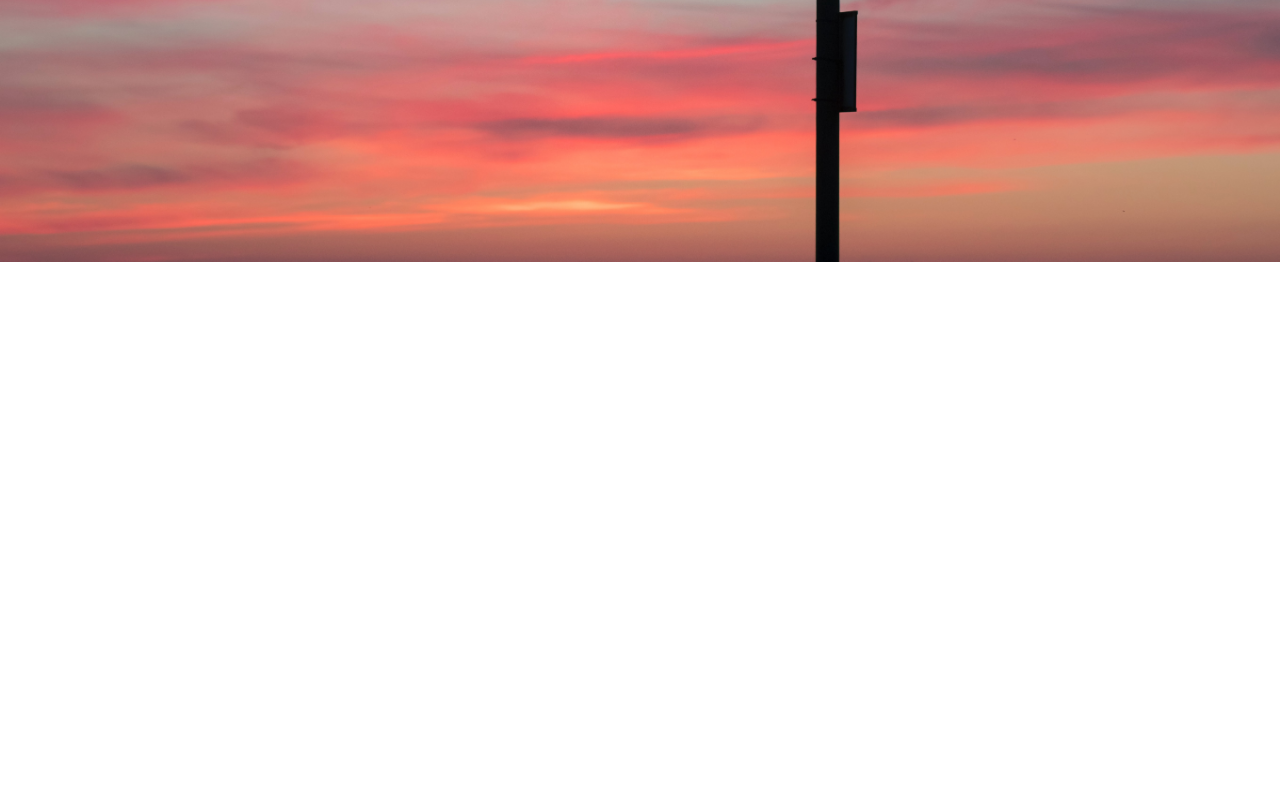
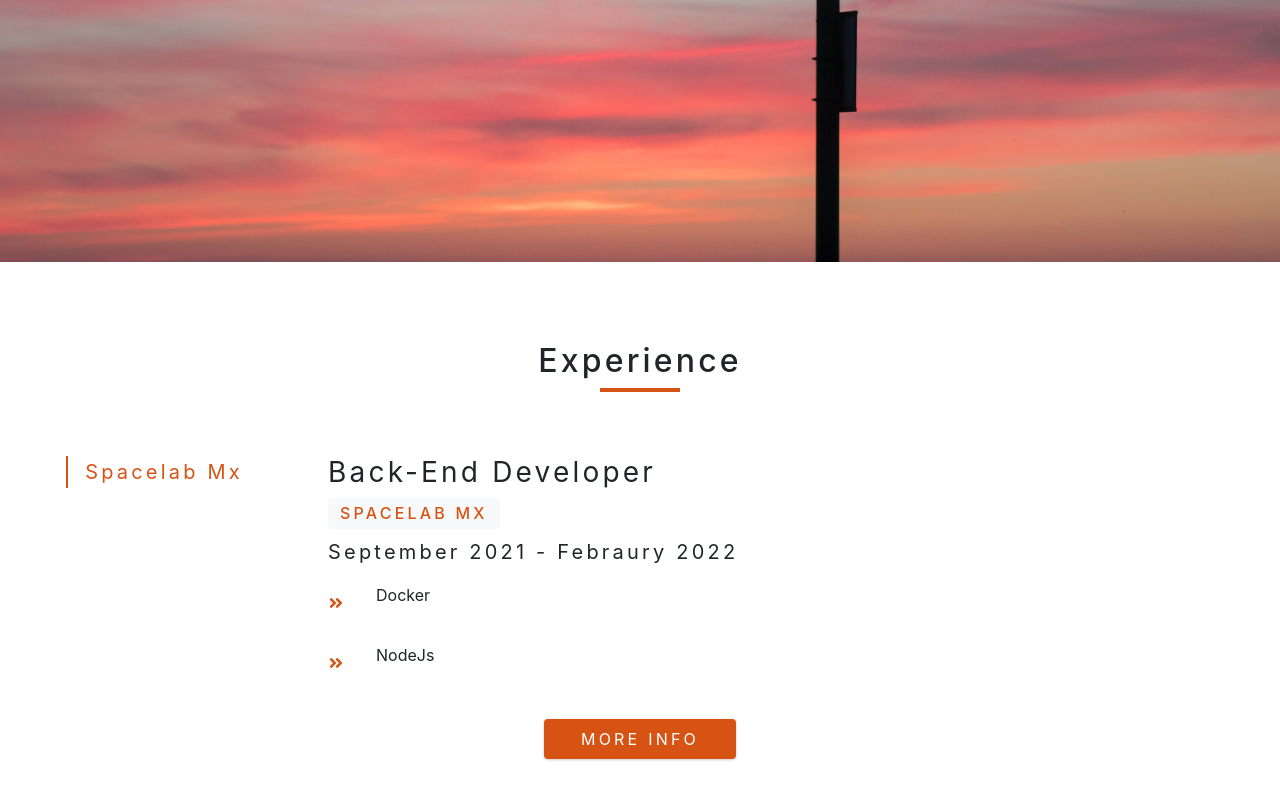
Before and after one commit to Andresrom1123/portafolio-react, a React (Create React App) app: page / in a window 1280 px wide. Shown: the part 538-1338 px from the top of the page. Before the commit the page ends 800 px from the top, so only its background shows below. Built offline with nearby package versions, Linux system fonts and the light colour scheme.

Commit message:
created seccion experience

```diff
--- a/src/App.js
+++ b/src/App.js
@@ -1,12 +1,13 @@
 import "./styles/App.css";
-import { social } from "./data";
+import { social } from "./data/icons&navbar";
 import Navbar from "./components/Navbar";
+import Experience from "./components/Experience";
 
 function App() {
   return (
-    <div>
-      <div className="banner p-5 d-flex flex-column justify-content-between">
-        <Navbar />
+    <main>
+      <section className="banner p-5 d-flex flex-column justify-content-between">
+        <Navbar route={"home"} />
         <div className="">
           <div>
             <div className="underline"></div>
@@ -32,8 +33,11 @@ function App() {
           </div>
         </div>
         <div></div>
-      </div>
-    </div>
+      </section>
+      <section>
+        <Experience />
+      </section>
+    </main>
   );
 }
 
--- /dev/null
+++ b/src/components/Experience.js
@@ -0,0 +1,62 @@
+import "../styles/Experience.css";
+import React, { useState, useEffect } from "react";
+import { FaAngleDoubleRight } from "react-icons/fa";
+import { jobs } from "../data/experience";
+
+const Experience = () => {
+  const [value, setValue] = useState(0);
+
+  const { company, dates, duties, title } = jobs[value];
+
+  return (
+    <section className="section">
+      <div className="title text-center">
+        <h2>Experience</h2>
+        <div className="underline mx-auto"></div>
+      </div>
+      <div className="jobs-center">
+        {/* btn container */}
+        <div className="btn-container d-flex justify-content-center flex-row flex-wrap flex-lg-column justify-content-lg-start">
+          {jobs.map((item, index) => {
+            return (
+              <button
+                key={item.id}
+                onClick={() => setValue(index)}
+                className={`job-btn mb-2 ${index === value && "active-btn"}`}
+              >
+                {item.company}
+              </button>
+            );
+          })}
+        </div>
+        {/* job info */}
+        <article className="job-info">
+          <h3>{title}</h3>
+          <h4 className="bg-light fs-6">{company}</h4>
+          <p className="job-date fs-5">{dates}</p>
+          {duties.map((duty, index) => {
+            return (
+              <div key={index} className="job-desc">
+                <FaAngleDoubleRight className="job-icon" />
+                <p className="text-body">{duty}</p>
+              </div>
+            );
+          })}
+        </article>
+      </div>
+      <button
+        type="button"
+        className="btn-job-info mt-3 d-block mx-auto d-block"
+      >
+        <a
+          className="text-center text-white text-decoration-none text-uppercase"
+          href="/about"
+        >
+          more info
+        </a>
+      </button>
+    </section>
+  );
+};
+
+export default Experience;
--- a/src/components/Navbar.js
+++ b/src/components/Navbar.js
@@ -1,9 +1,10 @@
 import "../styles/Navbar.css";
 import React, { useState, useRef, useEffect } from "react";
 import { FaBars } from "react-icons/fa";
-import { links } from "../data";
+import { links } from "../data/icons&navbar";
 
-const Navbar = () => {
+const Navbar = ({ route }) => {
+  console.log(route);
   const [showLinks, setShowLinks] = useState(false);
   const linkscontainerRef = useRef(null);
   const linksRef = useRef(null);
@@ -39,7 +40,9 @@ const Navbar = () => {
             return (
               <li className="list-group" key={id}>
                 <a
-                  className="text-decoration-none text-black pe-4 text-start"
+                  className={`text-decoration-none text-black pe-4 ps-md-2 text-start mb-3 mb-md-0 ${
+                    text === route && "active-btn"
+                  }`}
                   href={url}
                 >
                   {text}
--- /dev/null
+++ b/src/data/experience.js
@@ -0,0 +1,11 @@
+import React from "react";
+
+export const jobs = [
+  {
+    id: 1,
+    company: "spacelab mx",
+    dates: "September 2021 - Febraury 2022",
+    duties: ["Docker", "NodeJs"],
+    title: "back-end developer",
+  },
+];
--- a/src/styles/App.css
+++ b/src/styles/App.css
@@ -3,6 +3,7 @@
   --clr-primary-5: #d75314;
   --clr-primary-1: #9d3402;
   --transition: all 0.3s linear;
+  --radius: 0.25rem;
 }
 
 h1,
--- /dev/null
+++ b/src/styles/Experience.css
@@ -0,0 +1,103 @@
+:root {
+  --max-width: 1170px;
+}
+
+.title {
+  margin-bottom: 4rem;
+}
+
+.section {
+  width: 90vw;
+  margin: 5rem auto;
+  max-width: var(--max-width);
+}
+
+.jobs-center {
+  width: 80vw;
+  margin: 0 auto;
+  max-width: var(--max-width);
+}
+
+.btn-container {
+  margin-bottom: 4rem;
+}
+.job-desc {
+  display: grid;
+  grid-template-columns: auto 1fr;
+  column-gap: 2rem;
+  align-items: center;
+  margin-bottom: 1.25rem;
+}
+
+.job-btn {
+  background: transparent;
+  border-color: transparent;
+  text-transform: capitalize;
+  font-size: 1.25rem;
+  letter-spacing: var(--spacing);
+  margin: 0 0.25rem;
+  transition: var(--transition);
+  cursor: pointer;
+  padding: 0.25rem;
+  line-height: 1;
+  outline-color: var(--clr-primary-5);
+}
+
+.job-btn:hover,
+.list-group a:hover {
+  color: var(--clr-primary-5);
+  box-shadow: 0 2px var(--clr-primary-5);
+}
+
+.active-btn {
+  color: var(--clr-primary-5);
+  box-shadow: 0 2px var(--clr-primary-5);
+}
+
+.job-info h3 {
+  font-weight: 400;
+}
+
+.job-info h4 {
+  text-transform: uppercase;
+  color: var(--clr-primary-5);
+  display: inline-block;
+  padding: 0.375rem 0.75rem;
+  border-radius: var(--radius);
+}
+
+.job-date {
+  letter-spacing: var(--spacing);
+}
+.job-icon {
+  color: var(--clr-primary-5);
+}
+
+.btn-job-info {
+  border: 2px solid transparent;
+  padding: 0.375rem 0.75rem;
+  letter-spacing: var(--spacing);
+  box-shadow: 0 1px 3px rgba(0, 0, 0, 0.2);
+  border-radius: var(--radius);
+  width: 12rem;
+  background: var(--clr-primary-5);
+}
+.btn-job-info:hover {
+  background: var(--clr-primary-1);
+}
+@media screen and (min-width: 992px) {
+  .jobs-center {
+    width: 90vw;
+    display: grid;
+    grid-template-columns: 200px 1fr;
+    column-gap: 4rem;
+  }
+  .job-btn:hover,
+  .list-group a:hover {
+    box-shadow: -2px 0 var(--clr-primary-5);
+  }
+
+  .active-btn {
+    box-shadow: -2px 0 var(--clr-primary-5);
+  }
+}
```
Also changed, not shown: src/data/icons&navbar.js (renamed from src/data.js).
